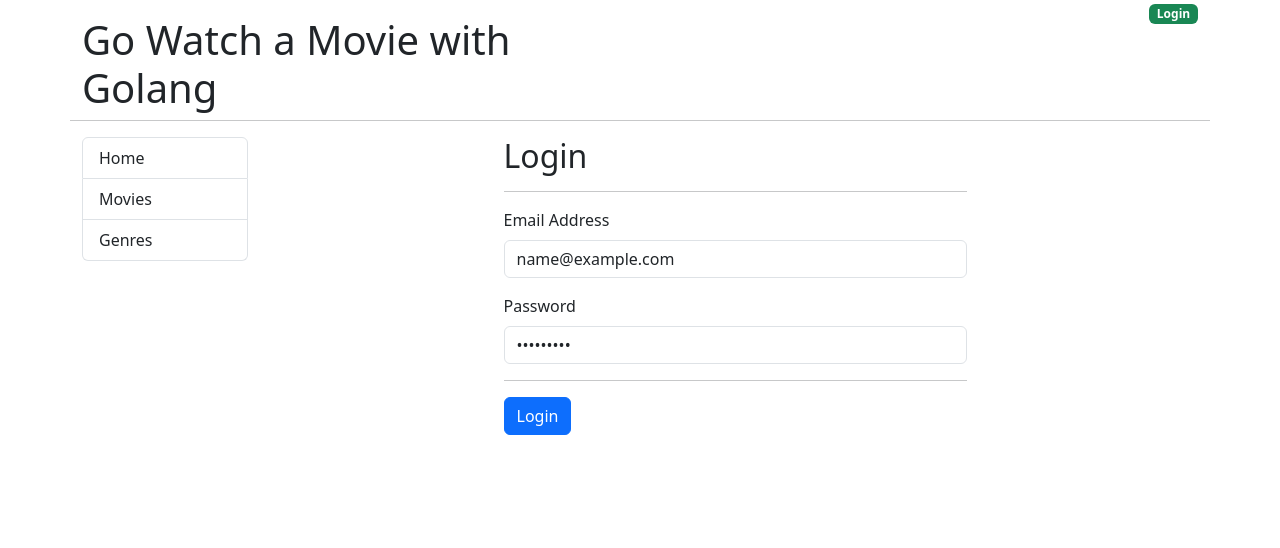
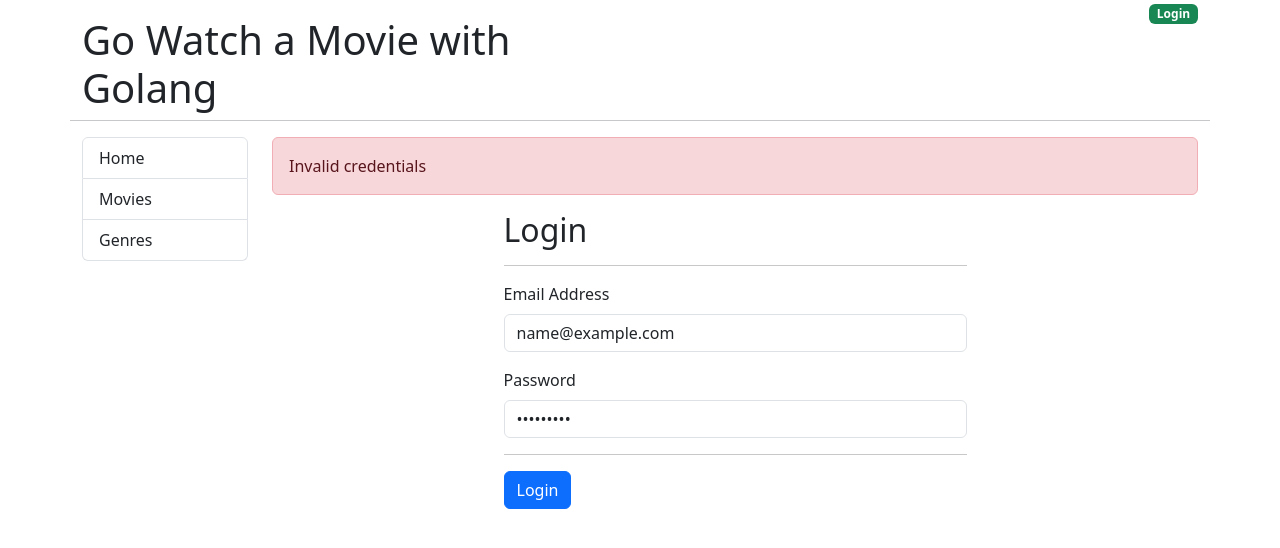
Before and after one commit to armagantas/go-movies-client, a React (Vite) app: page /login in a window 1280 px wide. Both pictures are taken after typing "name@example.com", "Sample123" into the empty fields and a click on the input "Login". Shown: the top 548 px of the page. Built offline with nearby package versions, Linux system fonts and the light colour scheme.

Commit message:
adding error messages and logout functionality.

```diff
--- a/src/App.jsx
+++ b/src/App.jsx
@@ -1,9 +1,20 @@
 import React, { useState } from "react";
 import Home from "./components/Home";
-import { Link, Outlet } from "react-router-dom";
+import { Link, Outlet, useNavigate } from "react-router-dom";
+import Alert from "./components/Alert";
 
 const App = () => {
   const [jwtToken, setJwtToken] = useState("");
+  const [alertMessage, setAlertMessage] = useState("");
+  const [alertClassName, setAlertClassName] = useState("d-none");
+
+  const navigate = useNavigate();
+
+  const logOut = () => {
+    setJwtToken("");
+    navigate("/login");
+  };
+
   return (
     <div className="container">
       <div className="row">
@@ -16,7 +27,7 @@
               <span className="badge bg-success">Login</span>
             </Link>
           ) : (
-            <a href="#!">
+            <a href="#!" onClick={logOut}>
               <span className="badge bg-danger">Logout</span>
             </a>
           )}
@@ -68,10 +79,13 @@
           </nav>
         </div>
         <div className="col-md-10">
+          <Alert message={alertMessage} className={alertClassName} />
           <Outlet
             context={{
               jwtToken,
               setJwtToken,
+              setAlertClassName,
+              setAlertMessage,
             }}
           />
         </div>
--- /dev/null
+++ b/src/components/Alert.jsx
@@ -0,0 +1,11 @@
+import React from "react";
+
+const Alert = (props) => {
+  return (
+    <div className={"alert " + props.className} role="alert">
+      {props.message}
+    </div>
+  );
+};
+
+export default Alert;
--- a/src/components/Login.jsx
+++ b/src/components/Login.jsx
@@ -1,18 +1,28 @@
 import React, { useState } from "react";
 import Input from "./Form/Input";
-import { useOutletContext } from "react-router-dom";
+import { useNavigate, useOutletContext } from "react-router-dom";
 
 const Login = () => {
   const [email, setEmail] = useState("");
   const [password, setPassword] = useState("");
 
   const { setJwtToken } = useOutletContext();
+  const { setAlertClassName } = useOutletContext();
+  const { setAlertMessage } = useOutletContext();
+
+  const navigate = useNavigate();
 
   const handleSubmit = (event) => {
     event.preventDefault();
     console.log("email/pass", email, password);
     if (email === "admin@example.com") {
       setJwtToken("abc");
+      setAlertClassName("d-none");
+      setAlertMessage("");
+      navigate("/");
+    } else {
+      setAlertClassName("alert-danger");
+      setAlertMessage("Invalid credentials");
     }
   };
   return (
```
